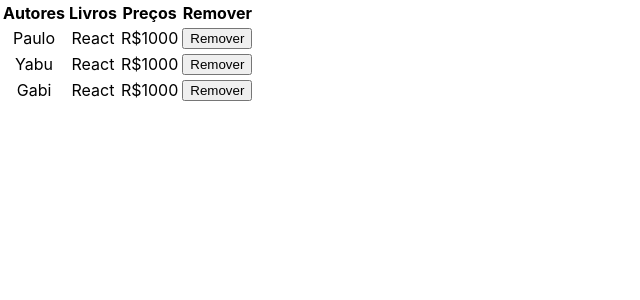
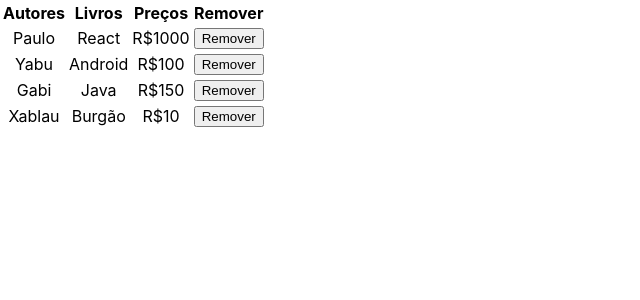
Before and after one commit to guilhermeyabu/react-alura, a React (Create React App) app: page / in a window 1280 px wide. Shown: the top 300 px of the page, without its empty margins (0-640 px from the left). Built offline with nearby package versions, Linux system fonts and the light colour scheme.

Commit message:
Criação do componente tabela e utilização de array para criação da tabela, usando props

```diff
--- a/src/App.js
+++ b/src/App.js
@@ -1,39 +1,34 @@
 import React from 'react';
 import './App.css';
+import Tabela from './Tabela';
 
 function App() {
+  const autores = [
+    {
+      nome: 'Paulo',
+      livro: 'React',
+      preco: 'R$1000'
+    },
+    {
+      nome: 'Yabu',
+      livro: 'Android',
+      preco: 'R$100'
+    },
+    {
+      nome: 'Gabi',
+      livro: 'Java',
+      preco: 'R$150'
+    },
+    {
+      nome: 'Xablau',
+      livro: 'Burgão',
+      preco: 'R$10'
+    }
+  ];
+
   return (
     <div className="App">
-      <table>
-        <thead>
-          <tr>
-            <th>Autores</th>
-            <th>Livros</th>
-            <th>Preços</th>
-            <th>Remover</th>
-          </tr>
-        </thead>
-        <tbody>
-          <tr>
-            <td>Paulo</td>
-            <td>React</td>
-            <td>R$1000</td>
-            <td><button>Remover</button></td>
-          </tr>
-          <tr>
-            <td>Yabu</td>
-            <td>React</td>
-            <td>R$1000</td>
-            <td><button>Remover</button></td>
-          </tr>
-          <tr>
-            <td>Gabi</td>
-            <td>React</td>
-            <td>R$1000</td>
-            <td><button>Remover</button></td>
-          </tr>
-        </tbody>
-      </table>
+      <Tabela autores={autores} />
     </div>
   );
 }
--- /dev/null
+++ b/src/Tabela.js
@@ -0,0 +1,50 @@
+import React, { Component } from 'react';
+
+const TableHeader = () => {
+    return (
+        <thead>
+            <tr>
+                <th>Autores</th>
+                <th>Livros</th>
+                <th>Preços</th>
+                <th>Remover</th>
+            </tr>
+        </thead>
+    );
+}
+
+const TableBody = props => {
+    const rows = props.autores.map((autor, index) => {
+        return (
+            <tr>
+                <td>{autor.nome}</td>
+                <td>{autor.livro}</td>
+                <td>{autor.preco}</td>
+                <td><button>Remover</button></td>
+            </tr>
+        )
+    });
+
+    return (
+        <tbody>
+            {rows}
+        </tbody>
+    )
+
+}
+
+class Tabela extends Component {
+    render() {
+
+        const { autores } = this.props;
+
+        return (
+            <table>
+                <TableHeader />
+                <TableBody autores={autores} />
+            </table>
+        );
+    }
+}
+
+export default Tabela;
```
